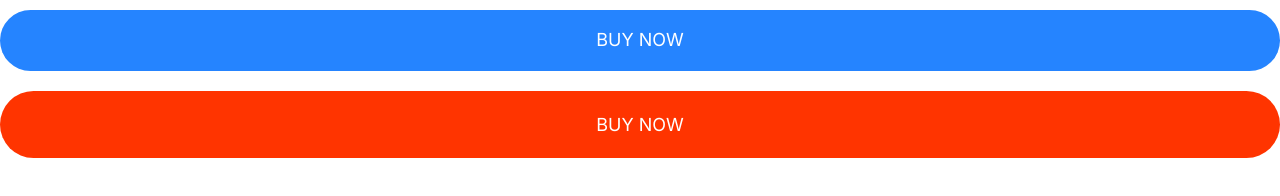
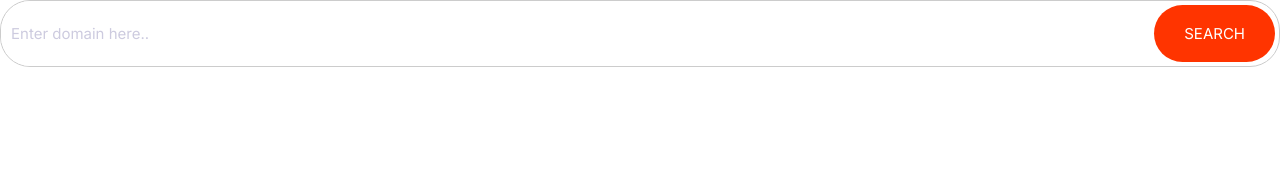
Before and after one commit to Asad-Ahmed-Yusuf/html-website, a plain HTML site: page index.html in a window 1280 px wide. Drawn offline with Linux system fonts and the light colour scheme.

Commit message:
input field.

```diff
--- a/CSS/styles.css
+++ b/CSS/styles.css
@@ -7,6 +7,8 @@ html {
   --color-accent: #ff3400;
   --color-headings: #1b0760;
   --color-body: #918ca4;
+  --color-border: #ccc;
+  --border-radius: 30px;
 }
 
 *,
@@ -219,8 +221,40 @@ a {
   background: var(--color-headings);
   color: white;
 }
-@media screen and (min-width 1024px) {
+@media screen and (min-width: 1024px) {
   .btn {
     font-size: 1.5rem;
   }
 }
+
+.input {
+  padding: 1.5rem 3.5rem;
+  border: 1px solid var(--color-border);
+  border-radius: var(--border-radius);
+  outline: 0;
+  font-size: 2rem;
+  color: var(--color-headings);
+}
+.input-group {
+  border: 1px solid var(--color-border);
+  border-radius: var(--border-radius);
+  display: flex;
+}
+
+.input-group .input {
+  border: 0;
+  flex-grow: 1;
+  padding: 1.5rem 1rem;
+}
+.input-group .btn {
+  margin: 4px;
+}
+::placeholder {
+  color: #cdcbdf;
+}
+
+@media screen and (min-width: 1024px) {
+  .input {
+    font-size: 1.5rem;
+  }
+}
--- a/index.html
+++ b/index.html
@@ -15,7 +15,9 @@
     <title>Document</title>
   </head>
   <body>
-    <button class="btn btn--primary btn--block">Buy Now</button>
-    <a href="#" class="btn btn--accent btn--block">Buy Now</a>
+    <div class="input-group">
+      <input type="text" class="input" placeholder="Enter domain here.." />
+      <button class="btn btn--accent">Search</button>
+    </div>
   </body>
 </html>
```
Also changed, not shown: CSS/components/btns.html (added, +2 -0 lines), CSS/components/input.html (added, +4 -0 lines).
